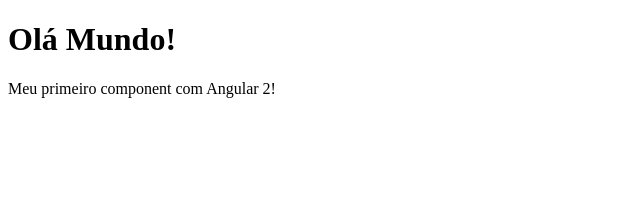
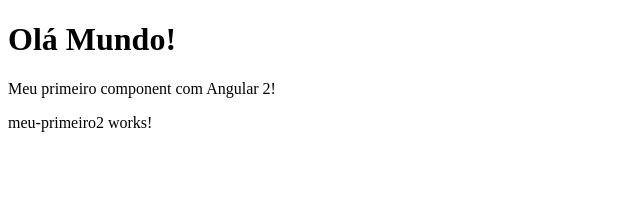
Before and after one commit to devFabioMats/formacao-angular, an Angular app in the folder primeiro-projeto/: page / in a window 1280 px wide. Shown: the top 204 px of the page, without its empty margins (0-640 px from the left). Built offline with nearby package versions, Linux system fonts and the light colour scheme.

Commit message:
Update app.component.html

```diff
--- a/primeiro-projeto/src/app/app.component.html
+++ b/primeiro-projeto/src/app/app.component.html
@@ -3,3 +3,4 @@
 </h1>
 
 <meu-primeiro-component></meu-primeiro-component>
+<app-meu-primeiro2></app-meu-primeiro2>
```
